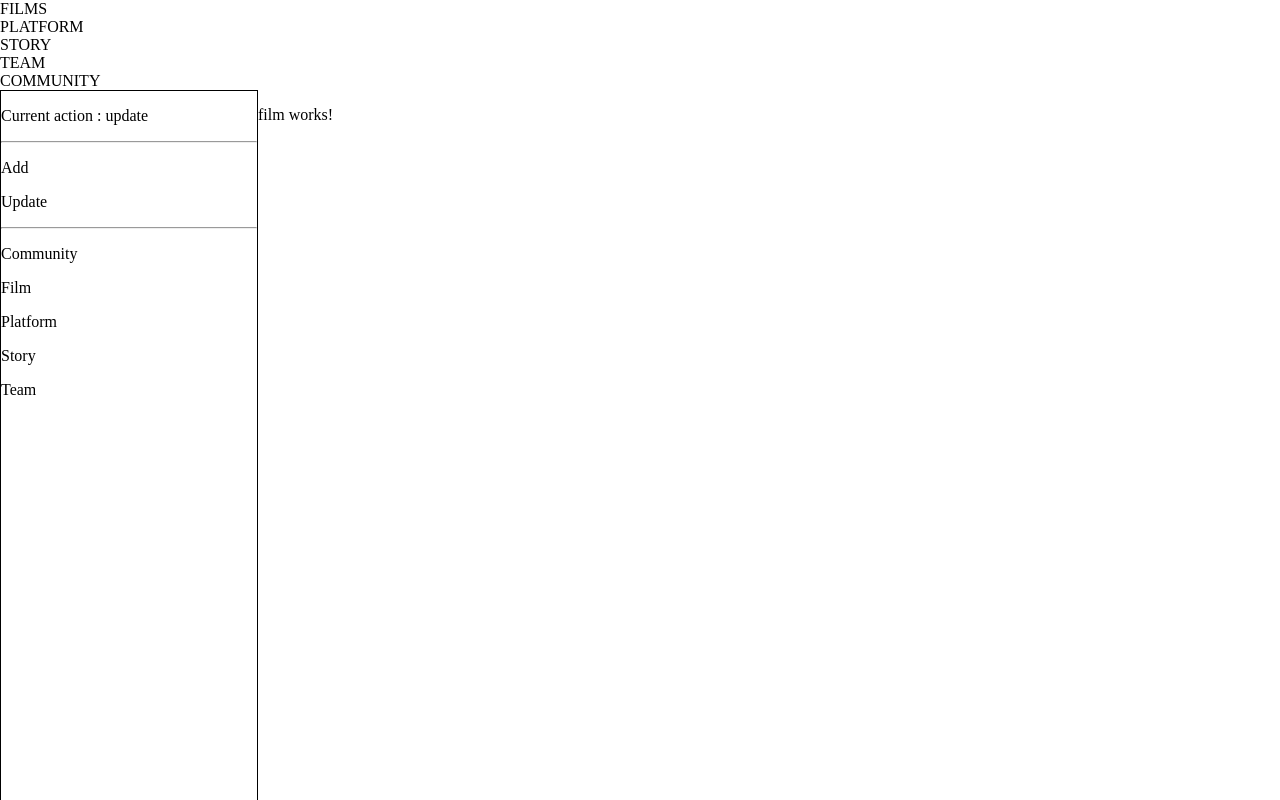
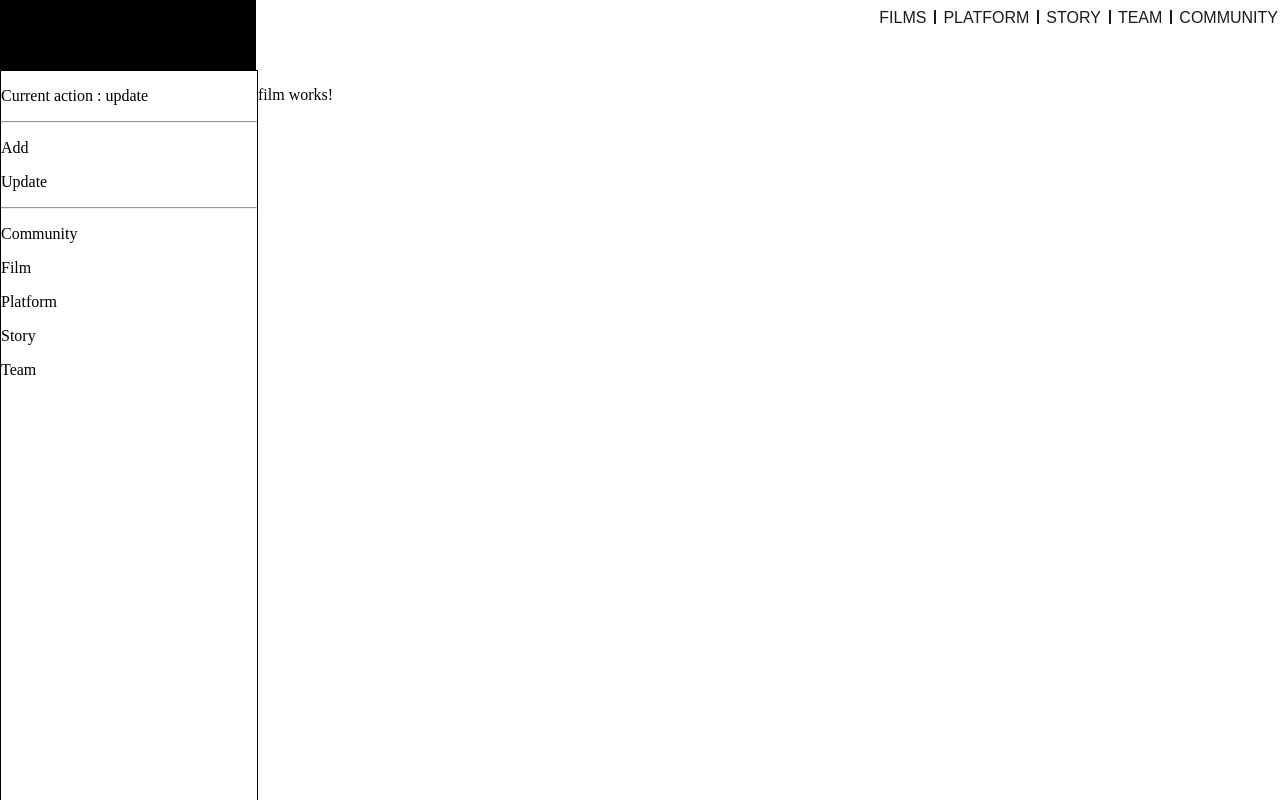
Before and after one commit to AlloizCom/BombaySour-Front, an Angular app: page /#/admin/update/film in a window 1280 px wide. Shown: the top 800 px of the page. Built offline with nearby package versions, Linux system fonts and the light colour scheme.

Commit message:
header & footer fix

```diff
--- a/src/app/shared/footer/footer.component.css
+++ b/src/app/shared/footer/footer.component.css
@@ -2,6 +2,7 @@ footer{
   display: flex;
   width: 100%;
   background-color: #0f0f0f;
+  height: 40px;
 }
 footer p{
   margin: auto;
--- a/src/app/shared/header/header.component.css
+++ b/src/app/shared/header/header.component.css
@@ -1,11 +1,44 @@
 *{
   padding: 0;
   margin: 0;
+  font-family: sans-serif;
+}
+ul{
+  display: flex;
+  line-height: 1;
 }
 li{
+  display: flex;
   text-transform: uppercase;
+  list-style-type: none;
+  padding: 0 2px 0 2px;
 }
+.logo{
+  width: 20%;
+  background: #000;
+  height: 70px;
+}
+img{
+  width: 200px;
+}
+
+nav{
+  padding-top:10px;
+  width: auto;
+}
+
 header{
+  justify-content: space-between;
   width: 100%;
   display: flex;
 }
+a{
+  text-decoration: none;
+  color: #1a1a1a;
+}
+.vertical{
+  width: 2px;
+  height: 14px;
+  background-color: #1a1a1a;
+  margin: 0 3px 0 8px;
+}
--- a/src/app/shared/header/header.component.html
+++ b/src/app/shared/header/header.component.html
@@ -5,24 +5,33 @@
   <nav>
     <ul>
       <li>
-        <p> Films </p>
+        <a href="">
+          <p> Films </p>
+        </a>
         <div class="vertical"></div>
       </li>
       <li>
-        <p> Platform </p>
+        <a href="">
+          <p> Platform </p>
+        </a>
         <div class="vertical"></div>
       </li>
       <li>
-        <p> Story </p>
+        <a href="">
+          <p> Story </p>
+        </a>
         <div class="vertical"></div>
       </li>
       <li>
-        <p> Team </p>
+        <a href="">
+          <p> Team </p>
+        </a>
         <div class="vertical"></div>
       </li>
       <li>
-        <p> Community </p>
-        <div class="vertical"></div>
+        <a href="">
+          <p> Community </p>
+        </a>
       </li>
 
     </ul>
```
